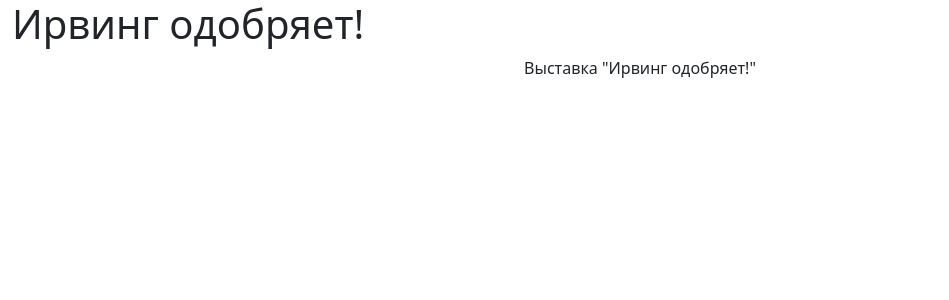
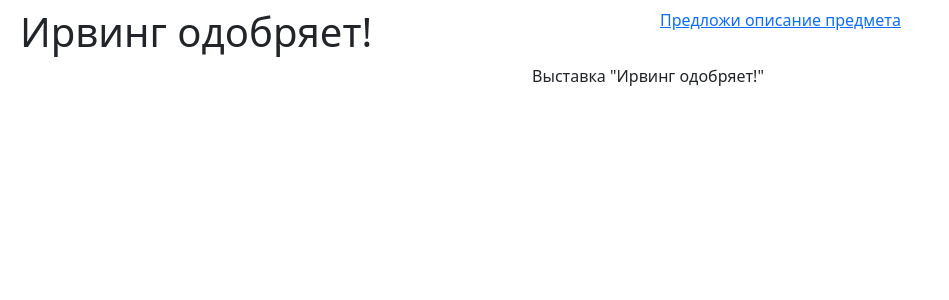
Before and after one commit to il-an/social-status-symbols-exhibition, a Django app: page / in a window 1280 px wide. Shown: the top 300 px of the page, without its empty margins (0-949 px from the left). Run offline with Django 5.2, Linux system fonts and the light colour scheme.

Commit message:
Frontend changes

```diff
--- a/exhibition/settings.py
+++ b/exhibition/settings.py
@@ -123,6 +123,7 @@ USE_TZ = True
 
 STATIC_URL = "static/"
 STATIC_ROOT = BASE_DIR / "static"
+STATICFILES_DIRS = [BASE_DIR / "exhibition" / "staticfiles"]
 
 
 MEDIA_URL = "media/"
--- a/templates/base.html
+++ b/templates/base.html
@@ -1,4 +1,5 @@
 <!DOCTYPE html>
+{% load static %}
 <html lang="ru">
 <head>
     <meta charset="UTF-8">
@@ -9,12 +10,18 @@
     <link rel="preconnect" href="https://fonts.googleapis.com">
     <link rel="preconnect" href="https://fonts.gstatic.com" crossorigin>
     <link href="https://fonts.googleapis.com/css2?family=Montserrat:ital,wght@0,100..900;1,100..900&display=swap" rel="stylesheet">
+    <link rel="icon" type="image/png" href="{% static '/favicon-96x96.png' %}" sizes="96x96" />
+    <link rel="icon" type="image/svg+xml" href="{% static '/favicon.svg' %}" />
+    <link rel="icon" type="image/png" href="{% static '/favicon.ico' %}">
+    <link rel="apple-touch-icon" sizes="180x180" href="{% static '/apple-touch-icon.png' %}" />
+    <meta name="apple-mobile-web-app-title" content="Irving" />
+    <link rel="manifest" href="{% static '/site.webmanifest' %}" />
 </head>
-<body class="container-fluid">
+<body class="container-fluid m-2">
 <header>
     {% include "includes/header.html" %}
 </header>
-<main class="container-fluid">
+<main class="">
     {% block content %}Увы, здесь пока ничего нет{% endblock %}
 </main>
 <footer>
--- a/templates/includes/header.html
+++ b/templates/includes/header.html
@@ -1 +1,4 @@
-<p class="h1">Ирвинг одобряет!</p>
+<div class="row">
+    <p class="h1 col">Ирвинг одобряет!</p>
+    <a href="https://forms.gle/jGErVBzLGYppgbtG6" class="col"> Предложи описание предмета</a>
+</div>
```
Also changed, not shown: 7 other files.
